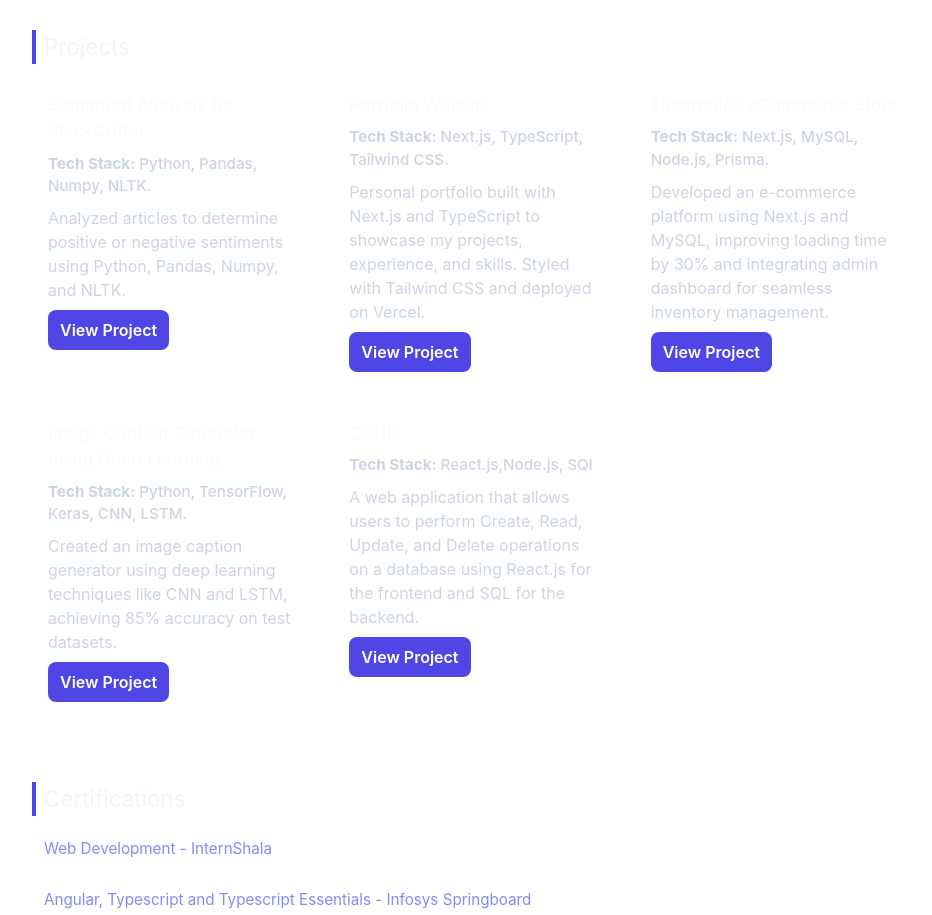
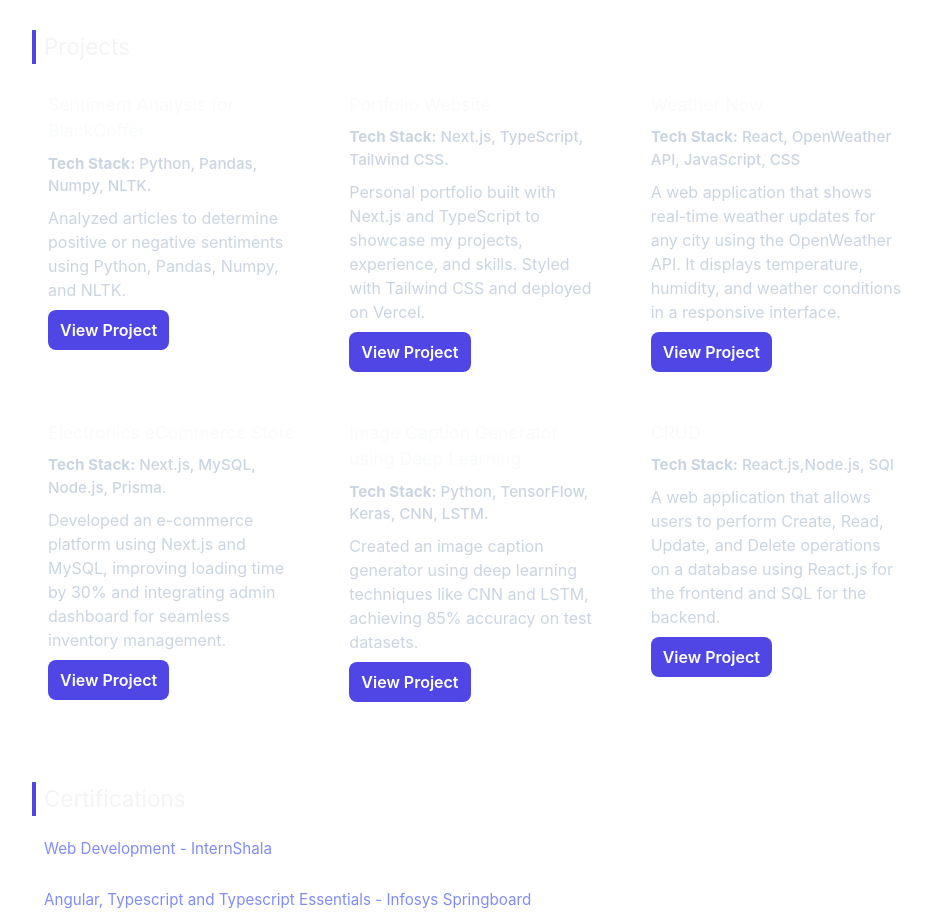
Before and after one commit to SumitKumar3030/portfolio, a Next.js app: page / in a window 1280 px wide. Shown: the part 960-1875 px from the top of the page, without its empty margins (164-1096 px from the left). Built offline with nearby package versions, Linux system fonts and the light colour scheme.

Commit message:
update: made some changes

```diff
--- a/src/app/page.tsx
+++ b/src/app/page.tsx
@@ -34,6 +34,12 @@ const projects: Project[] = [
   techStack: "Next.js, TypeScript, Tailwind CSS.",
   desc: "Personal portfolio built with Next.js and TypeScript to showcase my projects, experience, and skills. Styled with Tailwind CSS and deployed on Vercel.",
   url: "https://portfolio-three-iota-kh00uc8d7m.vercel.app/",
+  },
+  {
+  title: "Weather Now",
+  techStack: "React, OpenWeather API, JavaScript, CSS",
+  desc: "A web application that shows real-time weather updates for any city using the OpenWeather API. It displays temperature, humidity, and weather conditions in a responsive interface.",
+  url: "https://weather-now-liart-eta.vercel.app/",
   },
   {
     title: "Electronics eCommerce Store",
```
